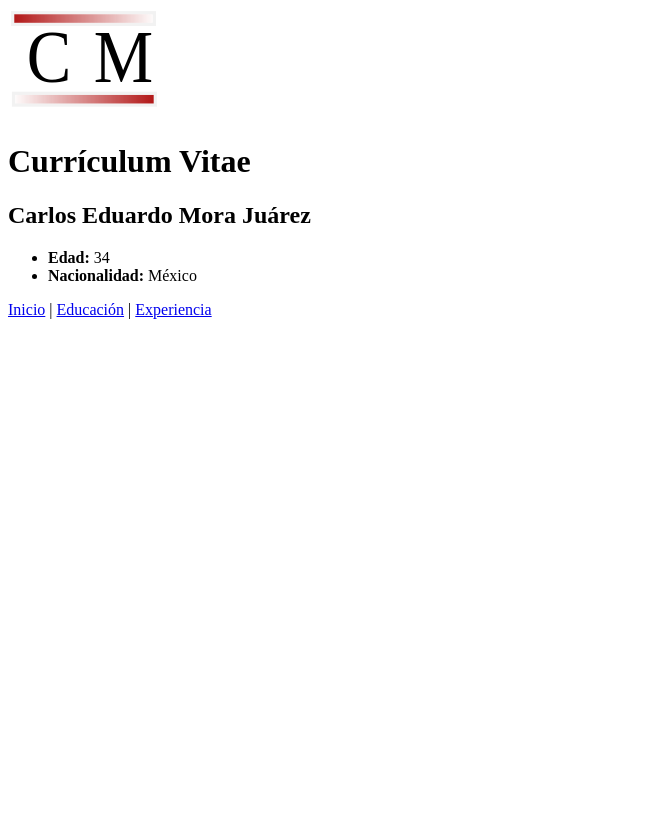
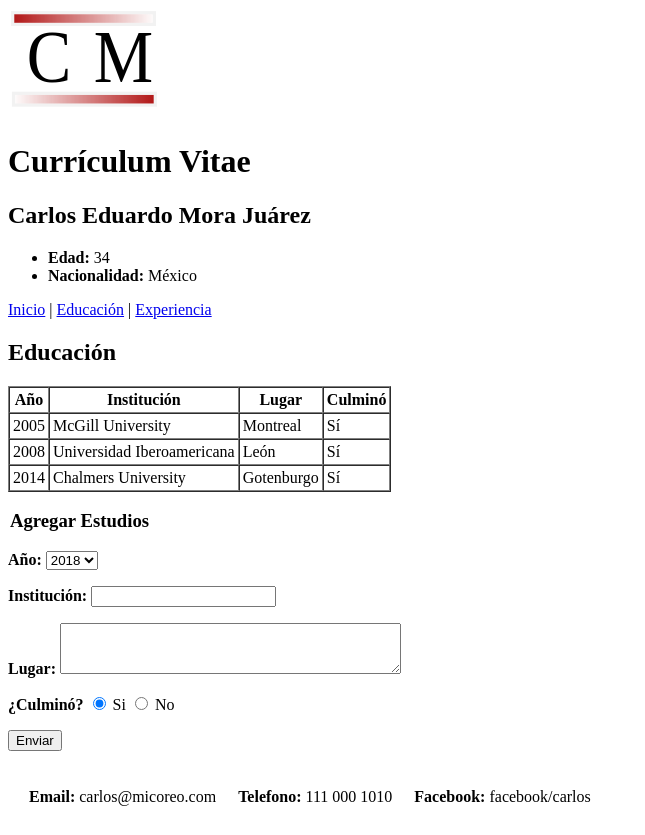
Before and after one commit to CarlosMoraJ/FundamentosDeHTML_Carlos_Mora, a plain HTML site: page paginas/educacion.html in a window 1280 px wide. Shown: the whole page, without its empty margins (0-645 px from the left). Before the commit the page ends 800 px from the top, so only its background shows below. Drawn offline with Linux system fonts and the light colour scheme.

Commit message:
Se termina el código en la página de educación

```diff
--- a/paginas/educacion.html
+++ b/paginas/educacion.html
@@ -14,12 +14,78 @@
     <ul>
       <li><strong>Edad:</strong> 34</li>
       <li><strong>Nacionalidad:</strong> México</li>
-    <!--  <li><h3>Edad: 34</h3></li>
-      <li><h3>Nacionalidad: México</h3></li> -->
     </ul>
-
-    <a href="../index.html">Inicio</a> |
-    <a href="educacion.html">Educación</a> |
-    <a href="experiencia.html">Experiencia</a>
+    <div>
+      <a href="../index.html">Inicio</a> |
+      <a href="educacion.html">Educación</a> |
+      <a href="experiencia.html">Experiencia</a>
+    </div>
+    <h2>Educación</h2>
+      <table border="1" cellspacing="0" cellpadding="3">
+        <thead>
+          <tr>
+            <th>Año</th>
+            <th>Institución</th>
+            <th>Lugar</th>
+            <th>Culminó</th>
+          </tr>
+        </thead>
+        <tbody>
+          <tr>
+            <td>2005</td>
+            <td>McGill University</td>
+            <td>Montreal</td>
+            <td>Sí</td>
+          </tr>
+          <tr>
+            <td>2008</td>
+            <td>Universidad Iberoamericana</td>
+            <td>León</td>
+            <td>Sí</td>
+          </tr>
+          <tr>
+            <td>2014</td>
+            <td>Chalmers University</td>
+            <td>Gotenburgo</td>
+            <td>Sí</td>
+          </tr>
+        </tbody>
+      </table>
+      <form autocomplete="off">
+        <legend><h3>Agregar Estudios</h3></legend>
+        <p>
+          <label for="anio"><strong>Año:</strong></label>
+          <select>
+            <option>2018</option><option>2017</option><option>2016</option>
+            <option>2015</option><option>2014</option><option>2013</option>
+            <option>2012</option><option>2011</option><option>2010</option>
+          </select>
+        </p>
+        <p>
+          <label for="instituto"><strong>Institución:</strong></label>
+          <input type="text" name="instituto" required>
+        </p>
+        <p>
+          <label for="lugar"><strong>Lugar:</strong></label>
+          <textarea name="lugar" rows="3" cols="40"></textarea>
+        </p>
+        <p>
+          <label for="culminacion"><strong>¿Culminó?</strong></label>
+          <input type="radio" name="culminacion" value="si" checked> Si
+          <input type="radio" name="culminacion" value="no"> No
+        </p>
+        <p>
+          <input type="submit" value="Enviar">
+        </p>
+      </form>
+      <footer>
+        <table cellspacing="20">
+          <tr>
+            <td><strong>Email:</strong> carlos@micoreo.com</td>
+            <td><strong>Telefono:</strong> 111 000 1010</td>
+            <td><strong>Facebook:</strong> facebook/carlos</td>
+          </tr>
+        </table>
+      </footer>
   </body>
 </html>
```
